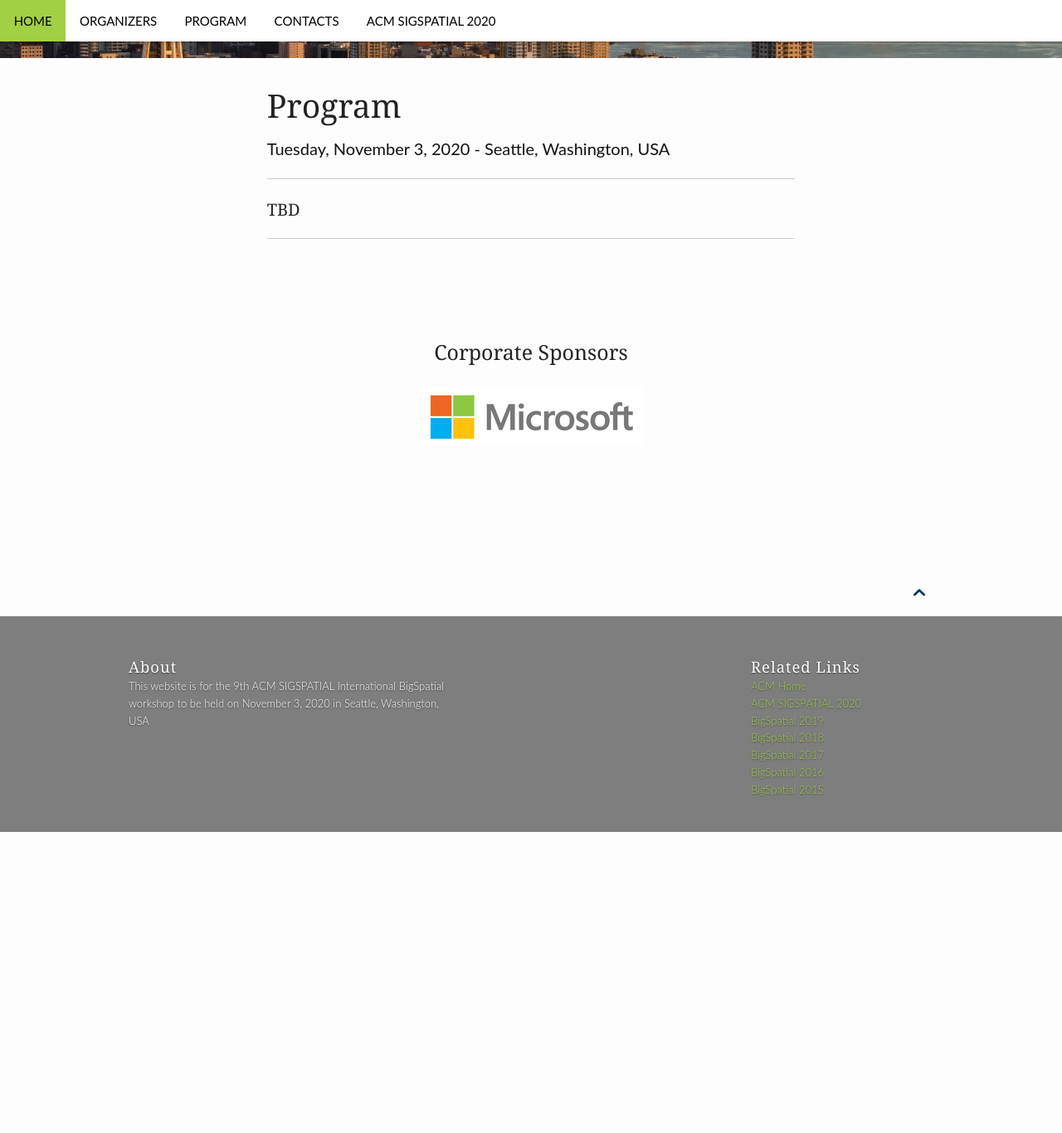
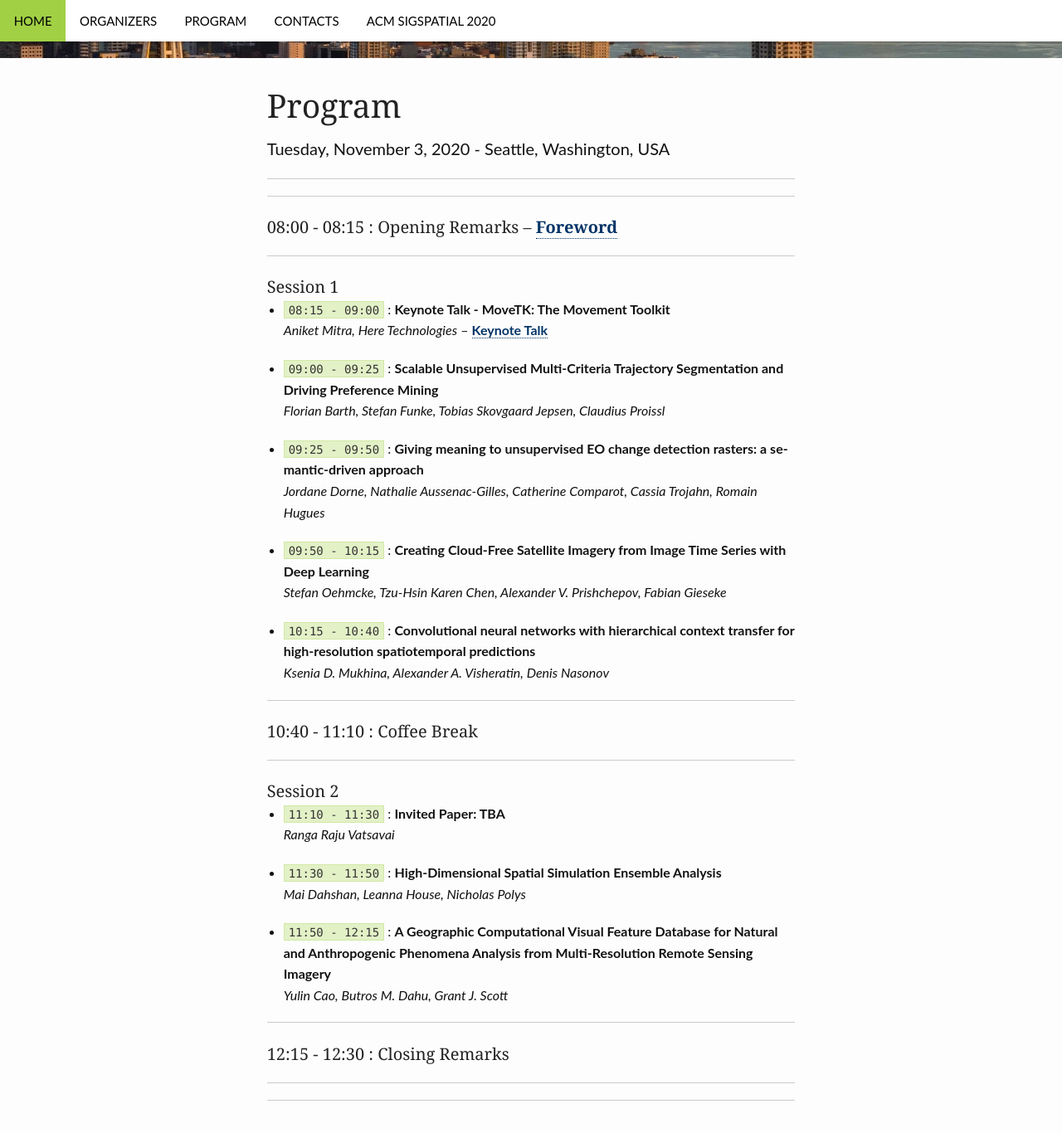
Before and after one commit to bigspatial2020/bigspatial2020.github.io, a Jekyll site: the page built from program/index.md, in a window 1280 px wide and 1400 px high, scrolled down 310 px. Shown: the top 1366 px of the window at 83% size. Built offline with Jekyll 4.4.1, drawn with Linux system fonts in a browser that asks for light colours; comment, search, counter and statistics services are not loaded; before the commit the page ends 1313 px from its top, so only the background shows below that.

Commit message:
Update index.md

```diff
--- a/program/index.md
+++ b/program/index.md
@@ -15,7 +15,51 @@ header:
 
 ---------------------------------------
 
-#### TBD
+---------------------------------------
+
+#### 08:00 - 08:15 : Opening Remarks -- [Foreword](docs/Frontmatter.pdf)
+
+---------------------------------------
+
+#### Session 1
+
+* `08:15 - 09:00` : **Keynote Talk - MoveTK: The Movement Toolkit**
+*Aniket Mitra, Here Technologies* -- [**Keynote Talk**](/program/keynotes/#talkn)
+
+* `09:00 - 09:25` : **Scalable Unsupervised Multi-Criteria Trajectory Segmentation and Driving Preference Mining**
+*Florian Barth, Stefan Funke, Tobias Skovgaard Jepsen, Claudius Proissl*
+
+* `09:25 - 09:50` : **Giving meaning to unsupervised EO change detection rasters: a semantic-driven approach**
+*Jordane Dorne, Nathalie Aussenac-Gilles, Catherine Comparot, Cassia Trojahn, Romain Hugues*
+
+* `09:50 - 10:15` : **Creating Cloud-Free Satellite Imagery from Image Time Series with Deep Learning**
+*Stefan Oehmcke, Tzu-Hsin Karen Chen, Alexander V. Prishchepov, Fabian Gieseke*
+
+* `10:15 - 10:40` : **Convolutional neural networks with hierarchical context transfer for high-resolution spatiotemporal predictions**
+*Ksenia D. Mukhina, Alexander A. Visheratin, Denis Nasonov*
+
+---------------------------------------
+
+#### 10:40 - 11:10 : Coffee Break
+
+---------------------------------------
+
+#### Session 2
+
+* `11:10 - 11:30` : **Invited Paper: TBA**
+*Ranga Raju Vatsavai*
+
+* `11:30 - 11:50` : **High-Dimensional Spatial Simulation Ensemble Analysis**
+*Mai Dahshan, Leanna House, Nicholas Polys*
+
+* `11:50 - 12:15` : **A Geographic Computational Visual Feature Database for Natural and Anthropogenic Phenomena Analysis from Multi-Resolution Remote Sensing Imagery **
+*Yulin Cao, Butros M. Dahu, Grant J. Scott*
+
+---------------------------------------
+
+#### 12:15 - 12:30 : Closing Remarks
+
+---------------------------------------
 
 ---------------------------------------
 
```
